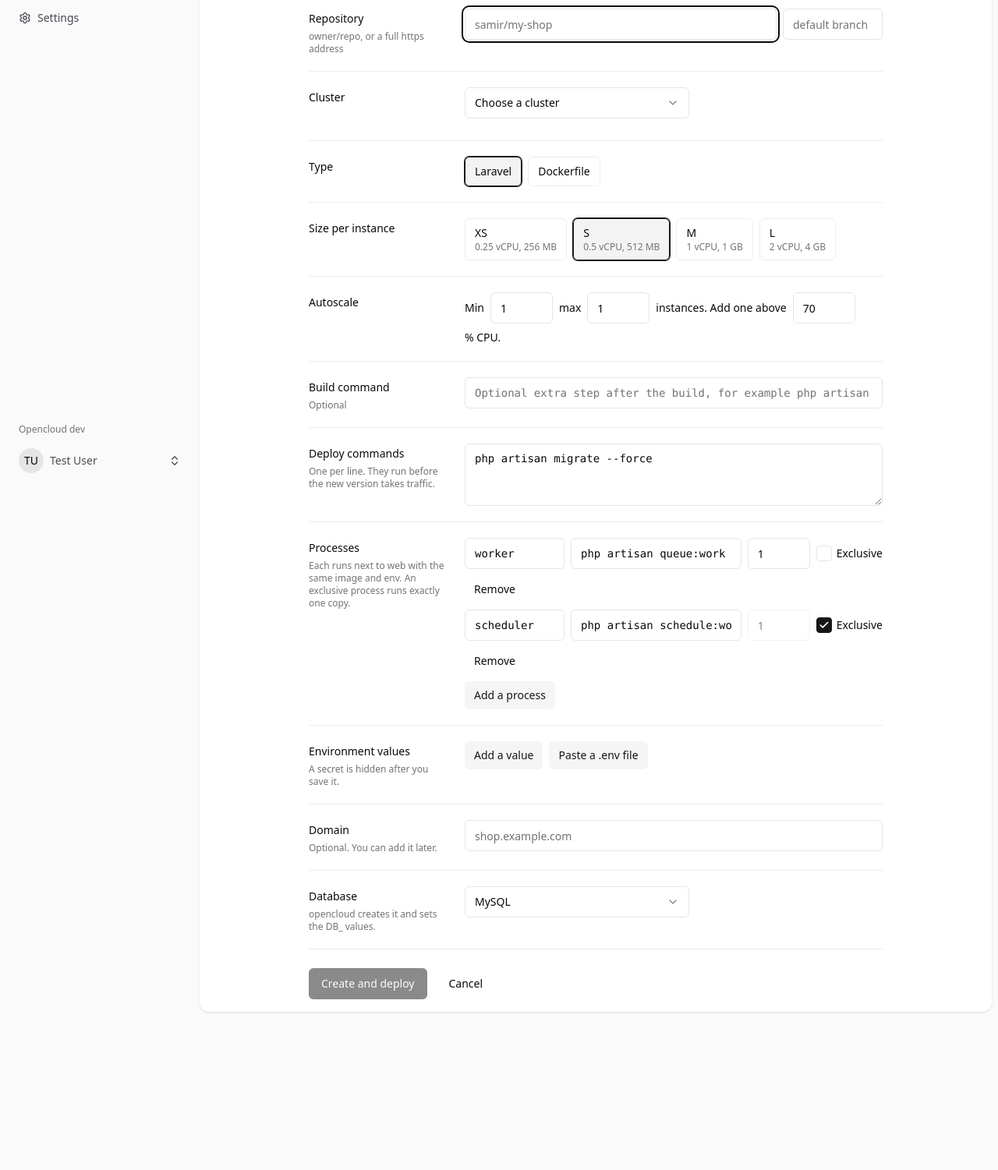
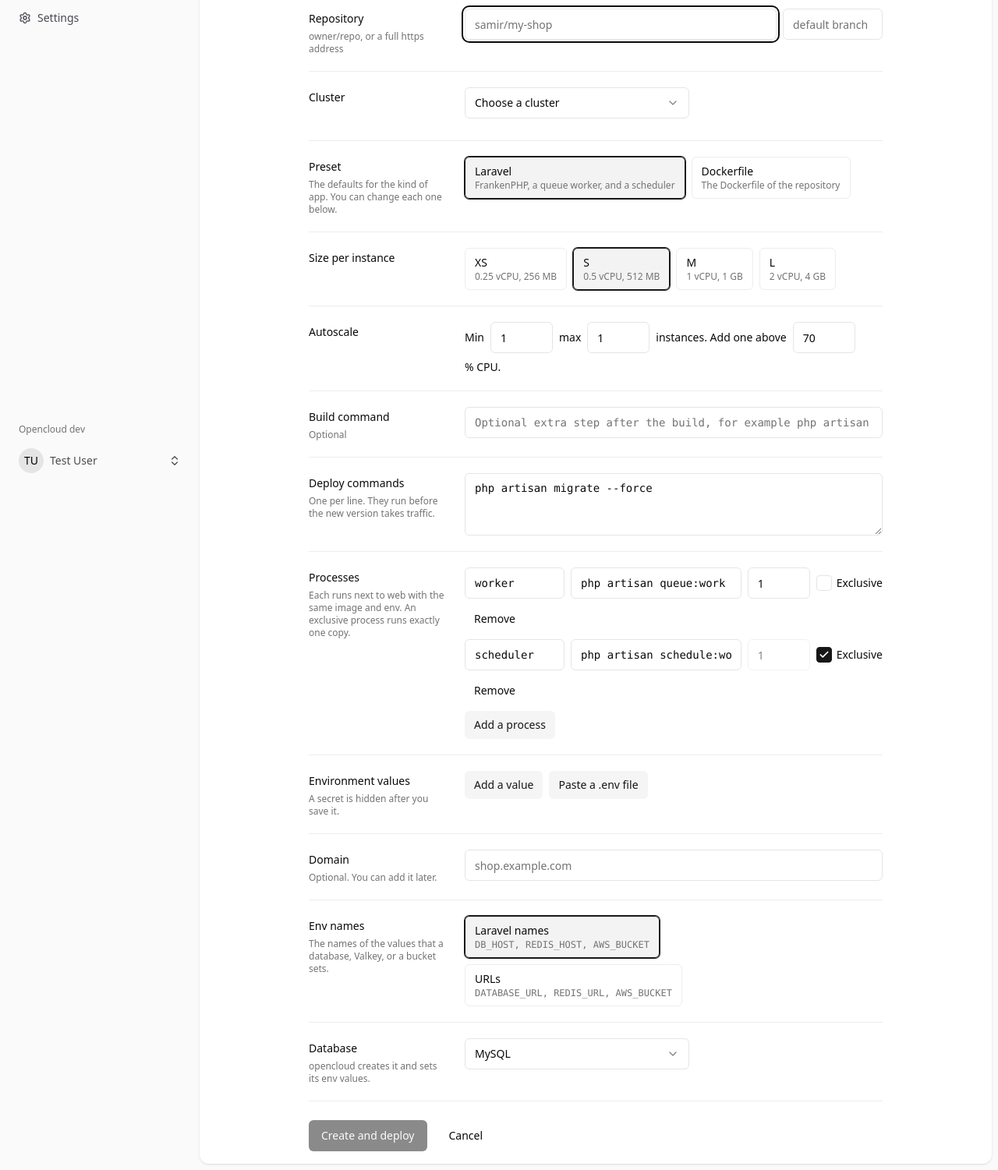
Before and after one commit to samirnijenhuis/opencloud, a Laravel app: page /applications/create in a window 1280 px wide. Shown: the part 169-1670 px from the top of the page at 78% size. Before the commit the page ends 1468 px from the top, so only its background shows below. Run offline with Laravel 12, Linux system fonts and the light colour scheme; a user stored in the database is signed in; data comes from the database, SQL or seed files in the repository; data that the repository does not hold is empty; style sheets or scripts are compiled from the project's sources; parts of the project's set-up code (start-up, migrations or seed data) failed here and were passed over; some libraries are stand-ins or nearby versions; some web fonts are replaced.

Commit message:
Move the app type decisions into the preset
ApplicationType now holds the defaults of each preset: the port, the health
path, the processes, the deploy commands, the database, the env profile, the
system env values, and the generated secrets. CreateApplication, OpenPreview,
EnvironmentVariables, and the create form read them from there.
Process::defaultsFor() is gone.

A Dockerfile app now gets PORT and APP_URL. A Laravel app keeps its values.
The create form shows the env profile choice and the database choice for each
preset. The deploy matrix posts env_profile laravel for each fixture.

Co-Authored-By: Claude Opus 5.5 <noreply@anthropic.com>
Claude-Session: https://claude.ai/code/session_015zCmUgLhrjJXfudGBXgxA7

```diff
--- a/dashboard/app/Enums/ApplicationType.php
+++ b/dashboard/app/Enums/ApplicationType.php
@@ -2,8 +2,113 @@
 
 namespace App\Enums;
 
+use App\Presets\EnvProfileKind;
+
+/**
+ * The preset of an application: the defaults for one kind of app. The builder picks the Dockerfile by the preset.
+ * Every other choice of a preset is a method here, so a new preset is one case and one Dockerfile template.
+ */
 enum ApplicationType: string
 {
     case Laravel = 'laravel';
     case Dockerfile = 'dockerfile';
+
+    public function defaultPort(): int
+    {
+        return 8080;
+    }
+
+    /** A generated Laravel image always listens on 8080. A Dockerfile app listens where its Dockerfile says. */
+    public function choosesPort(): bool
+    {
+        return match ($this) {
+            self::Laravel => false,
+            self::Dockerfile => true,
+        };
+    }
+
+    /** Laravel answers /up without the web middleware. */
+    public function healthPath(): string
+    {
+        return match ($this) {
+            self::Laravel => '/up',
+            self::Dockerfile => '/',
+        };
+    }
+
+    /** @return list<array{name: string, command: string, instances: int, exclusive: bool}> */
+    public function processes(): array
+    {
+        return match ($this) {
+            self::Laravel => [
+                ['name' => 'worker', 'command' => 'php artisan queue:work --sleep=3 --tries=3 --max-time=3600', 'instances' => 1, 'exclusive' => false],
+                ['name' => 'scheduler', 'command' => 'php artisan schedule:work', 'instances' => 1, 'exclusive' => true],
+            ],
+            self::Dockerfile => [],
+        };
+    }
+
+    /** @return list<string> */
+    public function deployCommands(): array
+    {
+        return match ($this) {
+            self::Laravel => ['php artisan migrate --force'],
+            self::Dockerfile => [],
+        };
+    }
+
+    /** A generated Dockerfile runs the build command after the build. A Dockerfile app builds only what its Dockerfile says. */
+    public function usesBuildCommand(): bool
+    {
+        return match ($this) {
+            self::Laravel => true,
+            self::Dockerfile => false,
+        };
+    }
+
+    /** @return 'mysql'|'none' */
+    public function database(): string
+    {
+        return match ($this) {
+            self::Laravel => 'mysql',
+            self::Dockerfile => 'none',
+        };
+    }
+
+    public function envProfile(): EnvProfileKind
+    {
+        return match ($this) {
+            self::Laravel => EnvProfileKind::Laravel,
+            self::Dockerfile => EnvProfileKind::Generic,
+        };
+    }
+
+    /**
+     * The env values that opencloud sets. A datastore value or a user value with the same key wins.
+     *
+     * @return array<string, string>
+     */
+    public function systemEnv(int $port, ?string $url): array
+    {
+        $url = $url === null ? [] : ['APP_URL' => $url];
+
+        return match ($this) {
+            self::Laravel => ['APP_ENV' => 'production', 'APP_DEBUG' => 'false', 'LOG_CHANNEL' => 'stderr', ...$url],
+            self::Dockerfile => ['PORT' => (string) $port, ...$url],
+        };
+    }
+
+    /**
+     * The secrets that a new environment gets when the user gives none. Production keeps its values to itself, so a
+     * preview gets its own.
+     *
+     * @return array<string, string>
+     */
+    public function generatedSecrets(): array
+    {
+        return match ($this) {
+            self::Laravel => ['APP_KEY' => 'base64:'.base64_encode(random_bytes(32))],
+            self::Dockerfile => [],
+        };
+    }
 }
--- a/dashboard/app/Http/Controllers/ApplicationController.php
+++ b/dashboard/app/Http/Controllers/ApplicationController.php
@@ -14,7 +14,7 @@ use App\Models\Cluster;
 use App\Models\Deployment;
 use App\Models\Domain;
 use App\Models\Environment;
-use App\Models\Process;
+use App\Presets\EnvProfileKind;
 use Illuminate\Http\RedirectResponse;
 use Illuminate\Http\Request;
 use Illuminate\Support\Facades\Gate;
@@ -78,7 +78,16 @@ class ApplicationController extends Controller
                 'cpu_millicores' => $size->cpuMillicores(),
                 'memory_mib' => $size->memoryMib(),
             ], Size::cases()),
-            'defaultProcesses' => collect(ApplicationType::cases())->mapWithKeys(fn (ApplicationType $type) => [$type->value => Process::defaultsFor($type)]),
+            'presets' => array_map(fn (ApplicationType $type) => [
+                'value' => $type->value,
+                'port' => $type->defaultPort(),
+                'chooses_port' => $type->choosesPort(),
+                'uses_build_command' => $type->usesBuildCommand(),
+                'deploy_commands' => $type->deployCommands(),
+                'processes' => $type->processes(),
+                'database' => $type->database(),
+                'env_profile' => $type->envProfile(),
+            ], ApplicationType::cases()),
         ]);
     }
 
@@ -86,16 +95,14 @@ class ApplicationController extends Controller
     {
         $data = $request->validated();
         $user = $request->user();
-        $type = ApplicationType::from($data['type']);
-        $laravel = $type === ApplicationType::Laravel;
-
         try {
             $application = $createApplication->handle($user, [
                 'name' => $data['name'] ?? basename(preg_replace('/\.git$/', '', $data['repository'])),
                 'repository' => $data['repository'],
                 'cluster_id' => $data['cluster_id'],
-                'type' => $type,
-                'port' => $laravel ? 8080 : $data['port'],
+                'type' => ApplicationType::from($data['type']),
+                'env_profile' => EnvProfileKind::from($data['env_profile']),
+                'port' => $data['port'] ?? null,
                 'branch' => $data['branch'] ?? null,
                 'env' => array_map(fn (array $row) => [
                     'key' => $row['key'],
@@ -104,7 +111,7 @@ class ApplicationController extends Controller
                     'available_at' => $row['available_at'] ?? 'runtime',
                 ], $data['env'] ?? []),
                 'domains' => isset($data['domain']) ? [$data['domain']] : [],
-                'database' => $laravel ? $data['database'] : 'none',
+                'database' => $data['database'],
                 ...(isset($data['processes']) ? ['processes' => array_map(fn (array $row) => [
                     'name' => $row['name'],
                     'command' => $row['command'],
--- a/dashboard/app/Http/Requests/StoreApplicationRequest.php
+++ b/dashboard/app/Http/Requests/StoreApplicationRequest.php
@@ -7,6 +7,7 @@ use App\Enums\EnvVarAvailability;
 use App\Enums\Size;
 use App\Models\Application;
 use App\Models\Process;
+use App\Presets\EnvProfileKind;
 use Illuminate\Foundation\Http\FormRequest;
 use Illuminate\Validation\Rule;
 
@@ -70,7 +71,8 @@ class StoreApplicationRequest extends FormRequest
             'branch' => ['nullable', 'string', 'max:255', 'regex:/^[\w.\/-]+$/'],
             'cluster_id' => ['required', 'integer', 'exists:clusters,id'],
             'type' => ['required', Rule::enum(ApplicationType::class)],
-            'port' => ['nullable', 'required_if:type,dockerfile', 'integer', 'between:1,65535'],
+            'env_profile' => ['required', Rule::enum(EnvProfileKind::class)],
+            'port' => ['nullable', 'integer', 'between:1,65535'],
             'size' => ['required', Rule::enum(Size::class)],
             'min_instances' => ['required', 'integer', 'min:1', 'max:50'],
             'max_instances' => ['required', 'integer', 'min:1', 'max:50', 'gte:min_instances'],
--- a/dashboard/app/Models/Process.php
+++ b/dashboard/app/Models/Process.php
@@ -2,7 +2,6 @@
 
 namespace App\Models;
 
-use App\Enums\ApplicationType;
 use Illuminate\Database\Eloquent\Model;
 use Illuminate\Database\Eloquent\Relations\BelongsTo;
 use Illuminate\Support\Facades\Validator;
@@ -44,23 +43,6 @@ class Process extends Model
     public function environment(): BelongsTo
     {
         return $this->belongsTo(Environment::class);
-    }
-
-    /**
-     * The processes of a new application. A Dockerfile app gets none, because opencloud does not know its commands.
-     *
-     * @return list<array{name: string, command: string, instances: int, exclusive: bool}>
-     */
-    public static function defaultsFor(ApplicationType $type): array
-    {
-        if ($type !== ApplicationType::Laravel) {
-            return [];
-        }
-
-        return [
-            ['name' => 'worker', 'command' => 'php artisan queue:work --sleep=3 --tries=3 --max-time=3600', 'instances' => 1, 'exclusive' => false],
-            ['name' => 'scheduler', 'command' => 'php artisan schedule:work', 'instances' => 1, 'exclusive' => true],
-        ];
     }
 
     /**
--- a/dashboard/database/seeders/DemoSeeder.php
+++ b/dashboard/database/seeders/DemoSeeder.php
@@ -24,8 +24,8 @@ use App\Models\DatastoreAttachment;
 use App\Models\Deployment;
 use App\Models\Domain;
 use App\Models\Environment;
-use App\Models\Process;
 use App\Models\User;
+use App\Presets\EnvProfileKind;
 use Illuminate\Database\Seeder;
 use Illuminate\Support\Carbon;
 
@@ -50,7 +50,7 @@ class DemoSeeder extends Seeder
         ]);
 
         $shop = Application::create(['name' => 'shop', 'repository' => 'https://github.com/acme/shop.git', 'cluster_id' => $cluster->id, 'type' => ApplicationType::Laravel]);
-        $docs = Application::create(['name' => 'docs-site', 'repository' => 'https://github.com/acme/docs-site.git', 'cluster_id' => $cluster->id, 'type' => ApplicationType::Dockerfile, 'port' => 3000]);
+        $docs = Application::create(['name' => 'docs-site', 'repository' => 'https://github.com/acme/docs-site.git', 'cluster_id' => $cluster->id, 'type' => ApplicationType::Dockerfile, 'env_profile' => EnvProfileKind::Generic, 'port' => 3000]);
 
         $production = $this->environment($shop, 'production', EnvironmentKind::Permanent, protected: true, attributes: [
             'size' => Size::M,
@@ -99,7 +99,7 @@ class DemoSeeder extends Seeder
         }
 
         foreach ($environments as $each) {
-            foreach (Process::defaultsFor($application->type) as $process) {
+            foreach ($application->type->processes() as $process) {
                 $each->processes()->create($process);
             }
         }
--- a/dashboard/resources/js/layouts/environment-layout.tsx
+++ b/dashboard/resources/js/layouts/environment-layout.tsx
@@ -11,7 +11,7 @@ import {
 } from '@/components/ui/dropdown-menu';
 import AppLayout from '@/layouts/app-layout';
 import { cn } from '@/lib/utils';
-import { type EnvironmentLink, type EnvironmentPageProps } from '@/types';
+import { applicationTypeLabels, type EnvironmentLink, type EnvironmentPageProps } from '@/types';
 import { Head, Link, usePage } from '@inertiajs/react';
 import { Check, ChevronsUpDown, GitBranch } from 'lucide-react';
 
@@ -143,7 +143,7 @@ export default function EnvironmentLayout({
                                 <DeploymentBadge status={environment.status} />
                             </h1>
                             <p className="text-muted-foreground flex flex-wrap gap-x-4 gap-y-0.5 text-sm">
-                                <span>{application.type === 'laravel' ? 'Laravel' : 'Dockerfile'}</span>
+                                <span>{applicationTypeLabels[application.type]}</span>
                                 <span className="inline-flex min-w-0 items-center gap-1">
                                     <GitBranch className="size-3.5 shrink-0" />
                                     <span className="break-all">
--- a/dashboard/resources/js/pages/applications/create.tsx
+++ b/dashboard/resources/js/pages/applications/create.tsx
@@ -9,18 +9,48 @@ import { Textarea } from '@/components/ui/textarea';
 import AppLayout from '@/layouts/app-layout';
 import { parseDotenv, sizeLabel, sizeText } from '@/lib/format';
 import { cn } from '@/lib/utils';
-import { type ProcessValues, type Size, type SizeOption } from '@/types';
+import { applicationTypeLabels, type ApplicationType, type EnvProfileKind, type ProcessValues, type Size, type SizeOption } from '@/types';
 import { Head, Link, useForm } from '@inertiajs/react';
 import { FormEventHandler, useState } from 'react';
 
 type Cluster = { id: number; name: string; kind: string; ingress_ip: string | null };
 type EnvRow = { key: string; value: string; is_secret: boolean };
+type Database = 'mysql' | 'postgres' | 'none';
+
+/** The defaults of one preset, from the server. */
+type Preset = {
+    value: ApplicationType;
+    port: number;
+    chooses_port: boolean;
+    uses_build_command: boolean;
+    deploy_commands: string[];
+    processes: ProcessValues[];
+    database: Database;
+    env_profile: EnvProfileKind;
+};
+
+const presetText: Record<ApplicationType, { hint: string; buildCommand: string }> = {
+    laravel: {
+        hint: 'FrankenPHP, a queue worker, and a scheduler',
+        buildCommand: 'Optional extra step after the build, for example php artisan icons:cache',
+    },
+    dockerfile: {
+        hint: 'The Dockerfile of the repository',
+        buildCommand: 'Not used. The Dockerfile builds the image.',
+    },
+};
+
+const envProfiles: { value: EnvProfileKind; label: string; hint: string }[] = [
+    { value: 'laravel', label: 'Laravel names', hint: 'DB_HOST, REDIS_HOST, AWS_BUCKET' },
+    { value: 'generic', label: 'URLs', hint: 'DATABASE_URL, REDIS_URL, AWS_BUCKET' },
+];
 
 type FormData = {
     repository: string;
     branch: string;
     cluster_id: string;
-    type: 'laravel' | 'dockerfile';
+    type: ApplicationType;
+    env_profile: EnvProfileKind;
     port: string;
     size: Size;
     min_instances: number;
@@ -31,7 +61,7 @@ type FormData = {
     processes: ProcessValues[];
     env: EnvRow[];
     domain: string;
-    database: 'mysql' | 'postgres' | 'none';
+    database: Database;
 };
 
 const looksSecret = (key: string) => /(SECRET|PASSWORD|TOKEN|KEY|AUTH)/i.test(key);
@@ -68,44 +98,40 @@ export default function ApplicationCreate({
     clusters,
     defaultClusterId,
     sizes,
-    defaultProcesses,
+    presets,
 }: {
     clusters: Cluster[];
     defaultClusterId: number | null;
     sizes: SizeOption[];
-    defaultProcesses: Record<FormData['type'], ProcessValues[]>;
+    presets: Preset[];
 }) {
+    const defaults = (preset: Preset) => ({
+        type: preset.value,
+        env_profile: preset.env_profile,
+        port: String(preset.port),
+        deploy_commands: preset.deploy_commands.join('\n'),
+        processes: preset.processes,
+        database: preset.database,
+    });
     const form = useForm<FormData>({
         repository: '',
         branch: '',
         cluster_id: defaultClusterId ? String(defaultClusterId) : '',
-        type: 'laravel',
-        port: '8080',
         size: 's',
         min_instances: 1,
         max_instances: 1,
         cpu_target: 70,
         build_command: '',
-        deploy_commands: 'php artisan migrate --force',
-        processes: defaultProcesses.laravel,
         env: [],
         domain: '',
-        database: 'mysql',
+        ...defaults(presets[0]),
     });
     const { data, setData, errors, processing } = form;
     const [pasting, setPasting] = useState(false);
     const [pasted, setPasted] = useState('');
-    const laravel = data.type === 'laravel';
+    const preset = presets.find((each) => each.value === data.type) ?? presets[0];
 
-    const changeType = (type: FormData['type']) => {
-        setData((current) => ({
-            ...current,
-            type,
-            deploy_commands: type === 'laravel' ? 'php artisan migrate --force' : '',
-            database: type === 'laravel' ? 'mysql' : 'none',
-            processes: defaultProcesses[type],
-        }));
-    };
+    const changePreset = (next: Preset) => setData((current) => ({ ...current, ...defaults(next) }));
 
     const setProcess = (index: number, change: Partial<ProcessValues>) => {
         setData(
@@ -141,7 +167,7 @@ export default function ApplicationCreate({
         e.preventDefault();
         form.transform((current) => ({
             ...current,
-            port: laravel ? null : current.port,
+            port: preset.chooses_port ? current.port : null,
             deploy_commands: current.deploy_commands.split('\n'),
             env: current.env.filter((row) => row.key.trim() !== ''),
         }));
@@ -201,16 +227,17 @@ export default function ApplicationCreate({
                         <InputError message={errors.cluster_id} />
                     </Row>
 
-                    <Row label="Type">
+                    <Row label="Preset" hint="The defaults for the kind of app. You can change each one below.">
                         <div className="flex flex-wrap gap-2">
-                            <Chip selected={laravel} onClick={() => changeType('laravel')}>
-                                Laravel
+                            {presets.map((each) => (
+                                <Chip key={each.value} selected={data.type === each.value} onClick={() => changePreset(each)}>
+                                    <span className="font-medium">{applicationTypeLabels[each.value]}</span>
+                                    <span className="text-muted-foreground block text-xs">{presetText[each.value].hint}</span>
                                 </Chip>
-                            <Chip selected={!laravel} onClick={() => changeType('dockerfile')}>
-                                Dockerfile
-                            </Chip>
+                            ))}
                         </div>
-                        {!laravel && (
+                        <InputError message={errors.type} />
+                        {preset.chooses_port && (
                             <div className="flex items-center gap-2">
                                 <Label htmlFor="port">Port</Label>
                                 <Input id="port" type="number" className="w-28" value={data.port} onChange={(e) => setData('port', e.target.value)} />
@@ -271,11 +298,8 @@ export default function ApplicationCreate({
                     <Row label="Build command" hint="Optional">
                         <Input
                             className="font-mono text-sm"
-                            placeholder={
-                                laravel
-                                    ? 'Optional extra step after the build, for example php artisan icons:cache'
-                                    : 'Not used. The Dockerfile builds the image.'
-                            }
+                            placeholder={presetText[preset.value].buildCommand}
+                            disabled={!preset.uses_build_command}
                             value={data.build_command}
                             onChange={(e) => setData('build_command', e.target.value)}
                         />
@@ -419,9 +443,24 @@ export default function ApplicationCreate({
                         <InputError message={errors.domain} />
                     </Row>
 
-                    {laravel && (
-                        <Row label="Database" hint="opencloud creates it and sets the DB_ values.">
-                            <Select value={data.database} onValueChange={(value) => setData('database', value as FormData['database'])}>
+                    <Row label="Env names" hint="The names of the values that a database, Valkey, or a bucket sets.">
+                        <div className="flex flex-wrap gap-2">
+                            {envProfiles.map((profile) => (
+                                <Chip
+                                    key={profile.value}
+                                    selected={data.env_profile === profile.value}
+                                    onClick={() => setData('env_profile', profile.value)}
+                                >
+                                    <span className="font-medium">{profile.label}</span>
+                                    <span className="text-muted-foreground block font-mono text-xs">{profile.hint}</span>
+                                </Chip>
+                            ))}
+                        </div>
+                        <InputError message={errors.env_profile} />
+                    </Row>
+
+                    <Row label="Database" hint="opencloud creates it and sets its env values.">
+                        <Select value={data.database} onValueChange={(value) => setData('database', value as Database)}>
                             <SelectTrigger className="w-full sm:w-72" aria-label="Database">
                                 <SelectValue />
                             </SelectTrigger>
@@ -433,7 +472,6 @@ export default function ApplicationCreate({
                         </Select>
                         <InputError message={errors.database} />
                     </Row>
-                    )}
                 </div>
 
                 <div className="mt-6 flex items-center gap-3">
--- a/dashboard/resources/js/pages/applications/show.tsx
+++ b/dashboard/resources/js/pages/applications/show.tsx
@@ -7,7 +7,7 @@ import { Checkbox } from '@/components/ui/checkbox';
 import { Input } from '@/components/ui/input';
 import { Label } from '@/components/ui/label';
 import AppLayout from '@/layouts/app-layout';
-import { type DeploymentStatus, type EnvironmentKind } from '@/types';
+import { applicationTypeLabels, type ApplicationType, type DeploymentStatus, type EnvironmentKind } from '@/types';
 import { Head, Link, useForm } from '@inertiajs/react';
 import { FormEventHandler } from 'react';
 
@@ -33,7 +33,7 @@ type PreviewSettings = {
 };
 
 type Props = {
-    application: { id: number; name: string; repository: string; type: 'laravel' | 'dockerfile' };
+    application: { id: number; name: string; repository: string; type: ApplicationType };
     environments: EnvironmentRow[];
     previews: PreviewSettings;
     canUpdate: boolean;
@@ -122,7 +122,7 @@ export default function ApplicationShow({ application, environments, previews, c
                 <div className="space-y-1">
                     <h1 className="text-2xl font-semibold tracking-tight">{application.name}</h1>
                     <p className="text-muted-foreground text-sm">
-                        {application.repository} - {application.type === 'laravel' ? 'Laravel' : 'Dockerfile'}
+                        {application.repository} - {applicationTypeLabels[application.type]}
                     </p>
                 </div>
 
--- a/dashboard/resources/js/types/index.ts
+++ b/dashboard/resources/js/types/index.ts
@@ -68,6 +68,17 @@ export type SizeOption = { value: Size; cpu_millicores: number; memory_mib: numb
 /** A long-running command next to web. An exclusive process runs exactly one instance. */
 export type ProcessValues = { name: string; command: string; instances: number; exclusive: boolean };
 
+/** The preset of an application. The server stores it as the application type. */
+export type ApplicationType = 'laravel' | 'dockerfile';
+
+export const applicationTypeLabels: Record<ApplicationType, string> = {
+    laravel: 'Laravel',
+    dockerfile: 'Dockerfile',
+};
+
+/** The env names that a database, Valkey, or a bucket sets: the Laravel names, or URLs that most other frameworks read. */
+export type EnvProfileKind = 'laravel' | 'generic';
+
 export type Process = ProcessValues & { id: number };
 
 export interface Deployment {
@@ -82,7 +93,7 @@ export interface Deployment {
 }
 
 export interface EnvironmentPageProps {
-    application: { id: number; name: string; repository: string; type: 'laravel' | 'dockerfile'; environments: EnvironmentLink[] };
+    application: { id: number; name: string; repository: string; type: ApplicationType; environments: EnvironmentLink[] };
     environment: {
         id: number;
         name: string;
```
Also changed, not shown: dashboard/app/Actions/CreateApplication.php (+12 -10 lines), dashboard/app/Deploy/EnvironmentVariables.php (+2 -11 lines), dashboard/app/Previews/OpenPreview.php (+6 -8 lines), dashboard/tests/Feature/Actions/CreateApplicationTest.php (+25 -0 lines), dashboard/tests/Feature/Deploy/EnvironmentVariablesTest.php (+24 -4 lines), dashboard/tests/Feature/Http/ApplicationControllerTest.php (+89 -7 lines), dashboard/tests/Feature/Jobs/RunDeploymentTest.php (+1 -2 lines), .claude/skills/verify-opencloud/matrix.json, 1 other file. Lines whose indentation alone changed are shown as unchanged.
